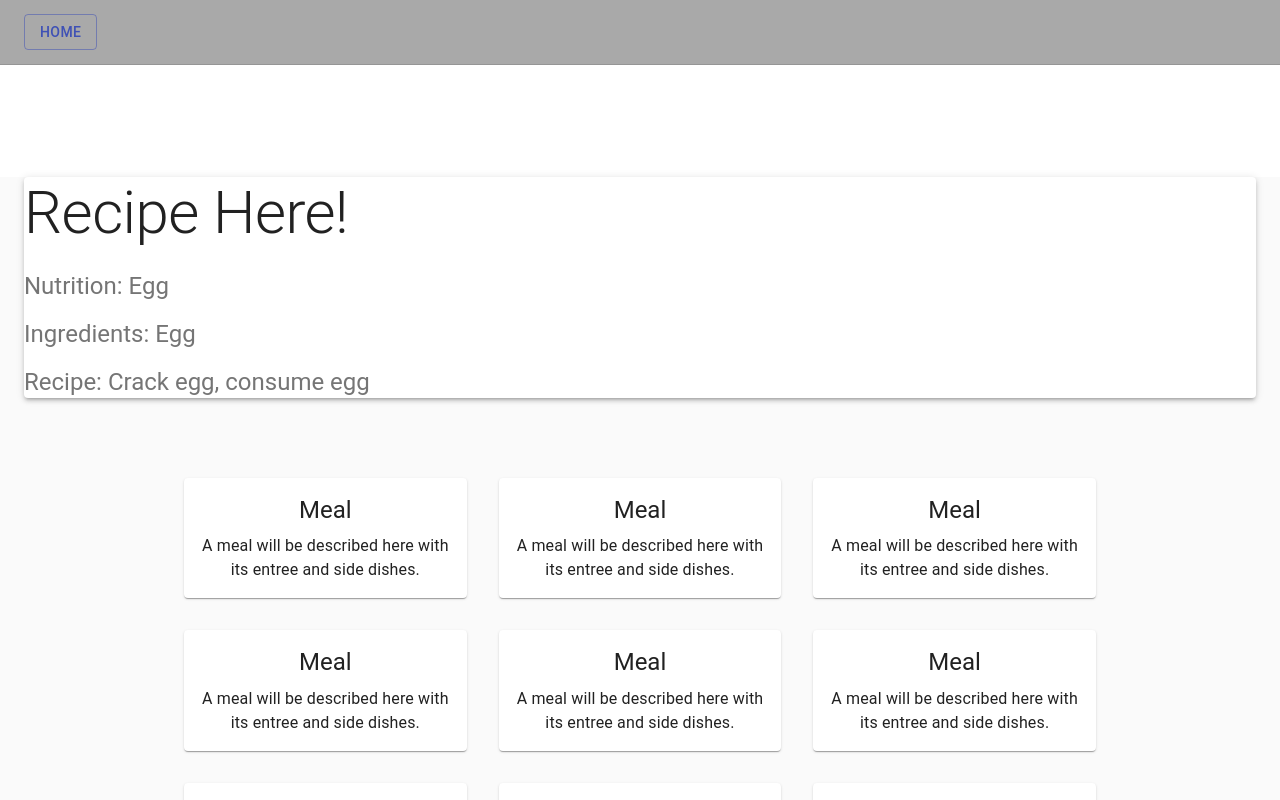
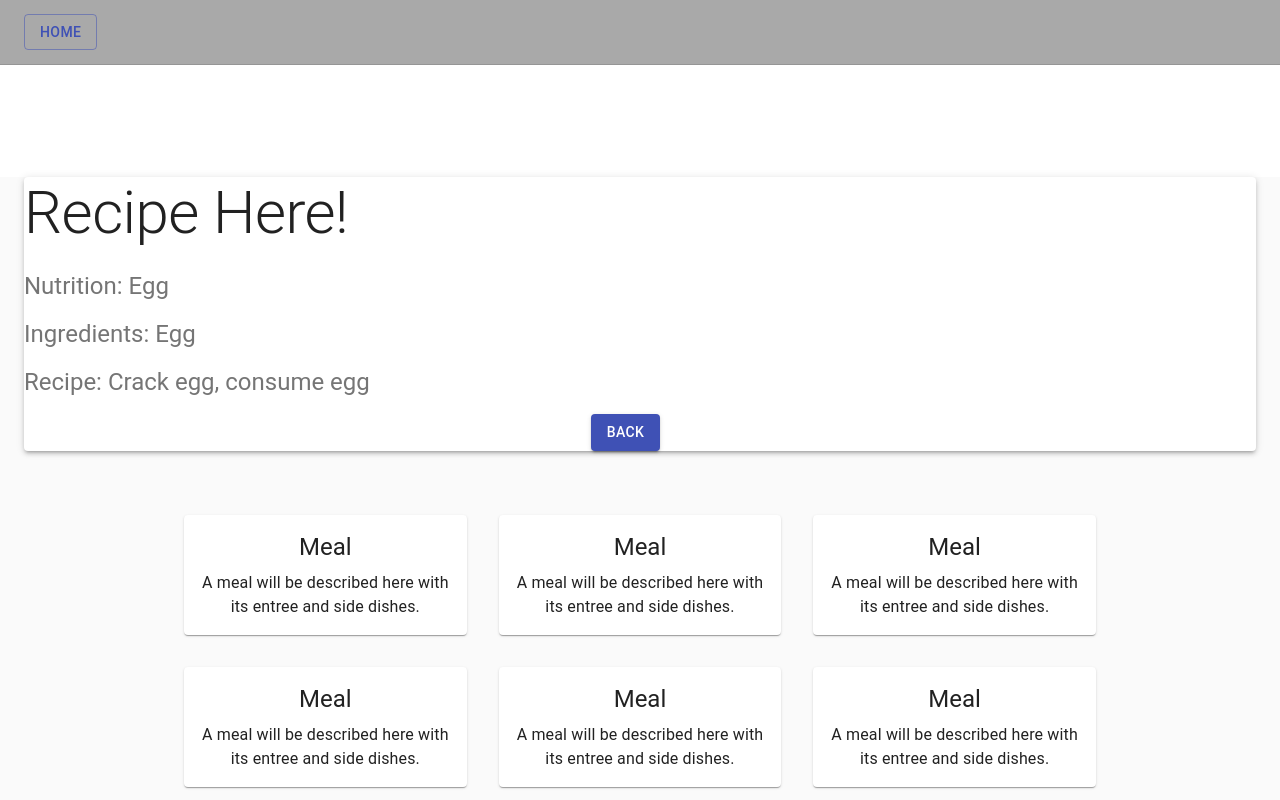
Before and after one commit to BradRaynaud/Team_Abraca-Data, a Next.js app in the folder frontend/: page /WeekView in a window 1280 px wide. Both pictures are taken after a click on the button 325 px from the left and 538 px from the top of the page. Shown: the top 800 px of the page. Built offline with nearby package versions, Linux system fonts and the light colour scheme.

Commit message:
Correctly swaps child window on and off based on button and card clicks

```diff
--- a/frontend/pages/WeekView.js
+++ b/frontend/pages/WeekView.js
@@ -43,6 +43,9 @@ const useStyles = makeStyles(theme => ({
   },
   heroButtons: {
     marginTop: theme.spacing(4),
+  },
+  childButton: {
+    left: '46%',
   },
   cardGrid: {
     paddingTop: theme.spacing(8),
@@ -134,22 +137,13 @@ const tiers = [
 ];
 
 function childWindUp() {
-  if (document.getElementById("para").style.display=="none") {
-    document.getElementById("para").style.display="block";
-  }
-  else {
-    document.getElementById("para").style.display="none";
-  }
-  if (document.getElementById("childWindow").style.display=="none") {
-    document.getElementById("childWindow").style.display="block";
-  }
-  else {
-    document.getElementById("childWindow").style.display="none";
-  }
+  document.getElementById("para").style.display="none";
+  document.getElementById("childWindow").style.display="block";
 }
 
 function childWindDown() {
   document.getElementById("childWindow").style.display="none";
+  document.getElementById("para").style.display="block";
 }
 
 export default function Album() {
@@ -193,6 +187,9 @@ export default function Album() {
             <Typography variant="h5" align="left" color="textSecondary" paragraph>
               Recipe: Crack egg, consume egg
             </Typography>
+            <Button onClick={event => { childWindDown() }} variant="contained" color="primary" className={classes.childButton}>
+              Back
+            </Button>
           </Paper>
         </Container>
         <Container id="cardid" className={classes.cardGrid} maxWidth="md">
```
